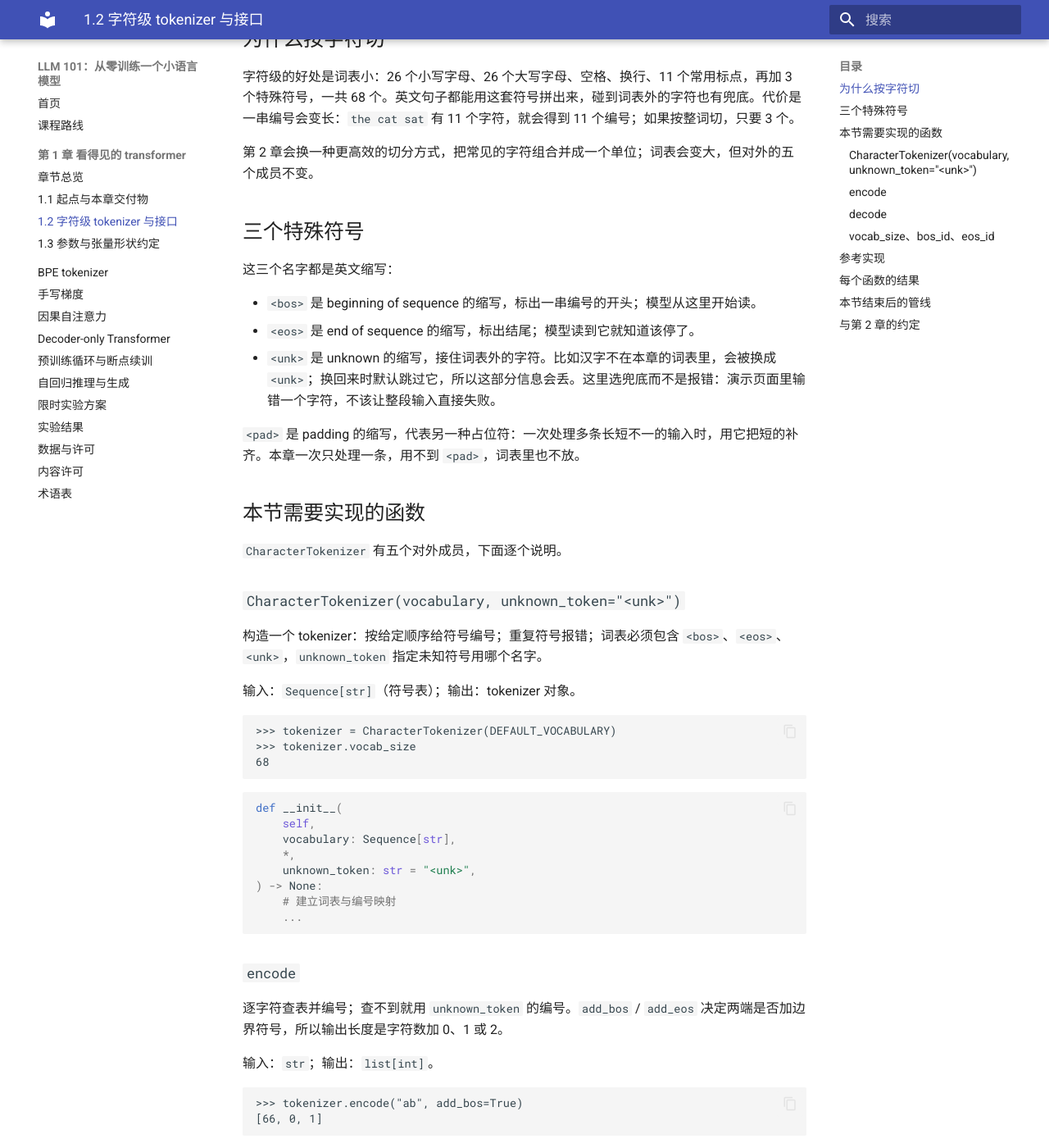
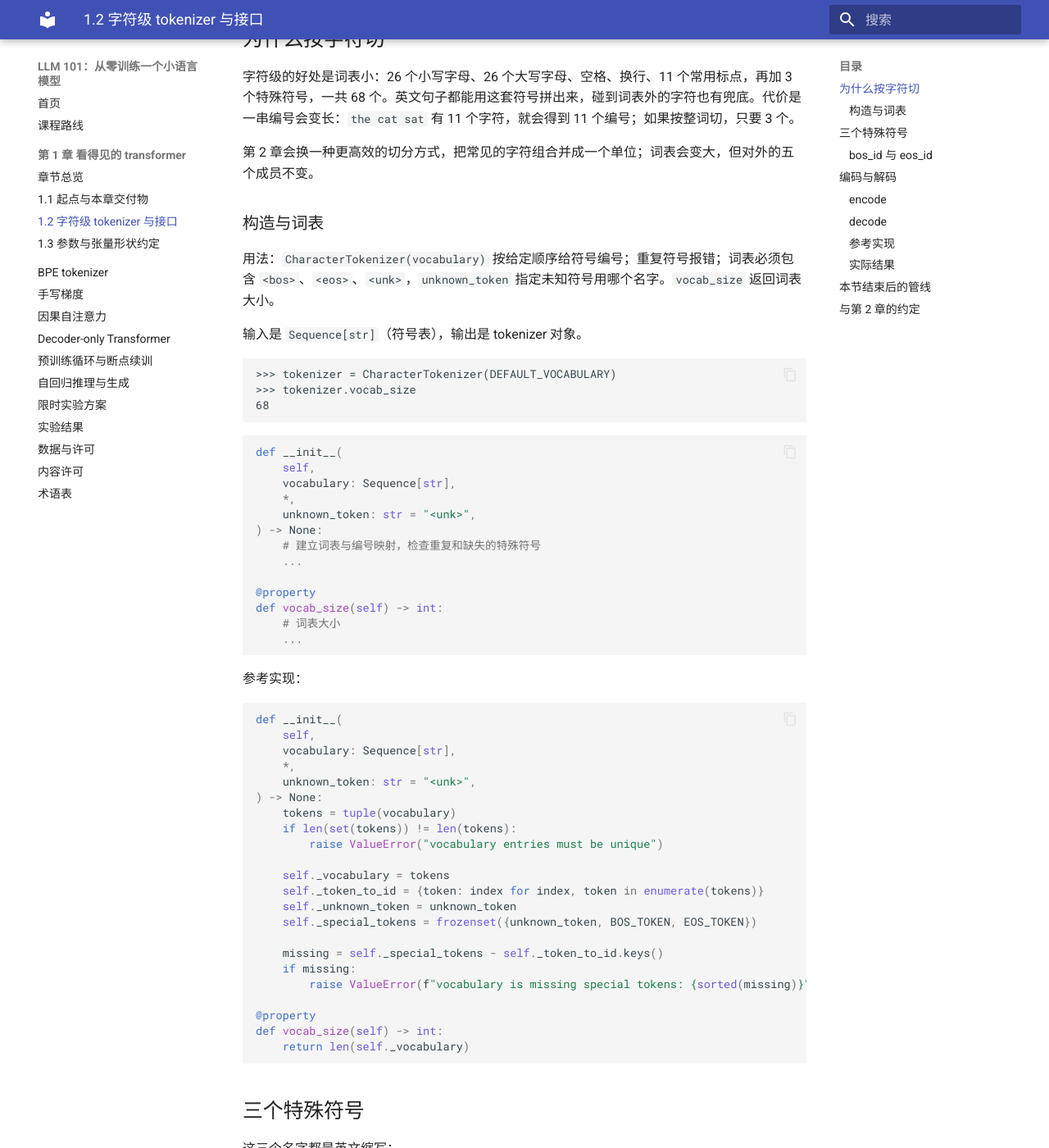
Before and after one commit to tigersoldier/llm-101, an MkDocs documentation site: the page built from docs/course/ch01/1.2.md, in a window 1280 px wide and 1400 px high, scrolled down 318 px. Shown: the whole window at 82% size. Built offline with MkDocs 1.6.1 and Material for MkDocs 9.7.7, drawn with Linux system fonts in a browser that asks for light colours; some of the changed text lies outside the part shown.

Commit message:
Distribute 1.2 function intros into concept sections

````diff
--- a/docs/course/ch01/1.2.md
+++ b/docs/course/ch01/1.2.md
@@ -8,25 +8,11 @@
 
 第 2 章会换一种更高效的切分方式，把常见的字符组合并成一个单位；词表会变大，但对外的五个成员不变。
 
-## 三个特殊符号
+### 构造与词表
 
-这三个名字都是英文缩写：
+用法：`CharacterTokenizer(vocabulary)` 按给定顺序给符号编号；重复符号报错；词表必须包含 `<bos>`、`<eos>`、`<unk>`，`unknown_token` 指定未知符号用哪个名字。`vocab_size` 返回词表大小。
 
-- `<bos>` 是 beginning of sequence 的缩写，标出一串编号的开头；模型从这里开始读。
-- `<eos>` 是 end of sequence 的缩写，标出结尾；模型读到它就知道该停了。
-- `<unk>` 是 unknown 的缩写，接住词表外的字符。比如汉字不在本章的词表里，会被换成 `<unk>`；换回来时默认跳过它，所以这部分信息会丢。这里选兜底而不是报错：演示页面里输错一个字符，不该让整段输入直接失败。
-
-`<pad>` 是 padding 的缩写，代表另一种占位符：一次处理多条长短不一的输入时，用它把短的补齐。本章一次只处理一条，用不到 `<pad>`，词表里也不放。
-
-## 本节需要实现的函数
-
-`CharacterTokenizer` 有五个对外成员，下面逐个说明。
-
-### `CharacterTokenizer(vocabulary, unknown_token="<unk>")`
-
-构造一个 tokenizer：按给定顺序给符号编号；重复符号报错；词表必须包含 `<bos>`、`<eos>`、`<unk>`，`unknown_token` 指定未知符号用哪个名字。
-
-输入：`Sequence[str]`（符号表）；输出：tokenizer 对象。
+输入是 `Sequence[str]`（符号表），输出是 tokenizer 对象。
 
 ```text
 >>> tokenizer = CharacterTokenizer(DEFAULT_VOCABULARY)
@@ -41,13 +27,92 @@ def __init__(
     *,
     unknown_token: str = "<unk>",
 ) -> None:
-    # 建立词表与编号映射
+    # 建立词表与编号映射，检查重复和缺失的特殊符号
+    ...
+
+@property
+def vocab_size(self) -> int:
+    # 词表大小
     ...
 ```
 
+参考实现：
+
+```python
+def __init__(
+    self,
+    vocabulary: Sequence[str],
+    *,
+    unknown_token: str = "<unk>",
+) -> None:
+    tokens = tuple(vocabulary)
+    if len(set(tokens)) != len(tokens):
+        raise ValueError("vocabulary entries must be unique")
+
+    self._vocabulary = tokens
+    self._token_to_id = {token: index for index, token in enumerate(tokens)}
+    self._unknown_token = unknown_token
+    self._special_tokens = frozenset({unknown_token, BOS_TOKEN, EOS_TOKEN})
+
+    missing = self._special_tokens - self._token_to_id.keys()
+    if missing:
+        raise ValueError(f"vocabulary is missing special tokens: {sorted(missing)}")
+
+@property
+def vocab_size(self) -> int:
+    return len(self._vocabulary)
+```
+
+## 三个特殊符号
+
+这三个名字都是英文缩写：
+
+- `<bos>` 是 beginning of sequence 的缩写，标出一串编号的开头；模型从这里开始读。
+- `<eos>` 是 end of sequence 的缩写，标出结尾；模型读到它就知道该停了。
+- `<unk>` 是 unknown 的缩写，接住词表外的字符。比如汉字不在本章的词表里，会被换成 `<unk>`；换回来时默认跳过它，所以这部分信息会丢。这里选兜底而不是报错：演示页面里输错一个字符，不该让整段输入直接失败。
+
+`<pad>` 是 padding 的缩写，代表另一种占位符：一次处理多条长短不一的输入时，用它把短的补齐。本章一次只处理一条，用不到 `<pad>`，词表里也不放。
+
+### `bos_id` 与 `eos_id`
+
+用法：两个只读属性，返回开头和结尾符号的编号。
+
+输入：无；输出：`int`。
+
+```text
+>>> tokenizer.bos_id, tokenizer.eos_id
+(66, 67)
+```
+
+```python
+@property
+def bos_id(self) -> int:
+    # 开头符号的编号
+    ...
+
+@property
+def eos_id(self) -> int:
+    # 结尾符号的编号
+    ...
+```
+
+参考实现：
+
+```python
+@property
+def bos_id(self) -> int:
+    return self._token_to_id[BOS_TOKEN]
+
+@property
+def eos_id(self) -> int:
+    return self._token_to_id[EOS_TOKEN]
+```
+
+## 编码与解码
+
 ### `encode`
 
-逐字符查表并编号；查不到就用 `unknown_token` 的编号。`add_bos` / `add_eos` 决定两端是否加边界符号，所以输出长度是字符数加 0、1 或 2。
+用法：逐字符查表并编号；查不到就用 `unknown_token` 的编号。`add_bos` / `add_eos` 决定两端是否加边界符号，所以输出长度是字符数加 0、1 或 2。
 
 输入：`str`；输出：`list[int]`。
 
@@ -70,7 +135,7 @@ def encode(
 
 ### `decode`
 
-把编号换回文字：编号越界就报错；`skip_special_tokens=True` 时跳过三个特殊符号，最后把字符拼成一个字符串。
+用法：把编号换回文字；编号越界就报错；`skip_special_tokens=True` 时跳过三个特殊符号，最后把字符拼成一个字符串。
 
 输入：`Sequence[int]`；输出：`str`。
 
@@ -92,39 +157,7 @@ def decode(
     ...
 ```
 
-### `vocab_size`、`bos_id`、`eos_id`
-
-三个只读属性：词表大小、开头编号、结尾编号。
-
-输入：无；输出：`int`。
-
-```text
->>> tokenizer.vocab_size
-68
->>> tokenizer.bos_id, tokenizer.eos_id
-(66, 67)
-```
-
-```python
-@property
-def vocab_size(self) -> int:
-    # 词表大小
-    ...
-
-@property
-def bos_id(self) -> int:
-    # 开头符号的编号
-    ...
-
-@property
-def eos_id(self) -> int:
-    # 结尾符号的编号
-    ...
-```
-
-## 参考实现
-
-`DEFAULT_VOCABULARY` 给出上面这 68 个符号的默认顺序；`CharacterTokenizer` 也可以接受别的词表。核心是 `encode` 和 `decode`：
+### 参考实现
 
 ```python
 def encode(
@@ -141,11 +174,6 @@ def encode(
     if add_eos:
         ids.append(self.eos_id)
     return ids
-```
-
-
-```python
-from collections.abc import Sequence
 
 
 def decode(
@@ -165,19 +193,9 @@ def decode(
     return "".join(pieces)
 ```
 
-- 查表用 `.get(character, unknown_id)`：词表里有的字符给编号，没有的给 `<unk>` 的编号。
-- `add_bos` / `add_eos` 决定是否在两端加边界符号，默认不加。
-- `decode` 按编号查回字符；`skip_special_tokens=True` 时跳过三个特殊符号，于是 `decode(encode(text))` 得到原文。
-- 这个往返只对词表覆盖的字符成立；含未知字符的文本换回来时会少掉那些字符。
-
-## 每个函数的结果
+### 实际结果
 
 ```text
->>> tokenizer = CharacterTokenizer(DEFAULT_VOCABULARY)
->>> tokenizer.vocab_size
-68
->>> tokenizer.bos_id, tokenizer.eos_id
-(66, 67)
 >>> ids = tokenizer.encode("the cat sat", add_bos=True, add_eos=True)
 >>> ids
 [66, 19, 7, 4, 52, 2, 0, 19, 52, 18, 0, 19, 67]
@@ -187,7 +205,6 @@ def decode(
 '<bos>the cat sat<eos>'
 ```
 
-- `vocab_size` 是 68；`bos_id` 和 `eos_id` 分别是 66、67，对应词表最后三个特殊符号。
 - `encode` 在每个字符的编号之外，两端加了 `<bos>`/`<eos>`，所以 11 个字符得到 13 个编号。
 - `decode` 默认跳过特殊符号，于是回到原文；不跳过时能看到边界符号。
 
````
Also changed, not shown: ch01/sections/1.2.md (+7 -8 lines).
